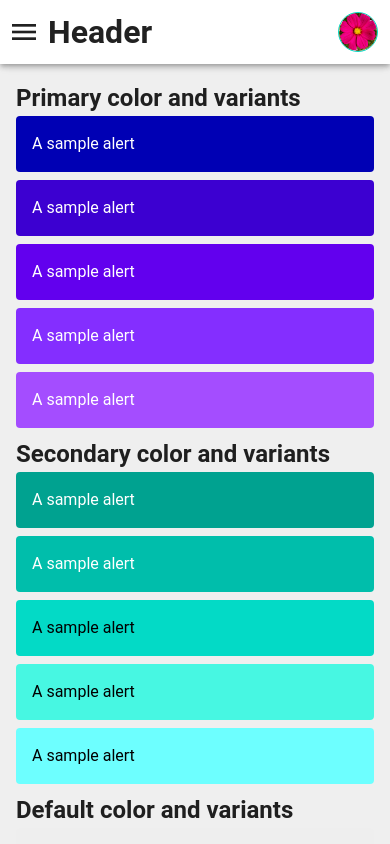
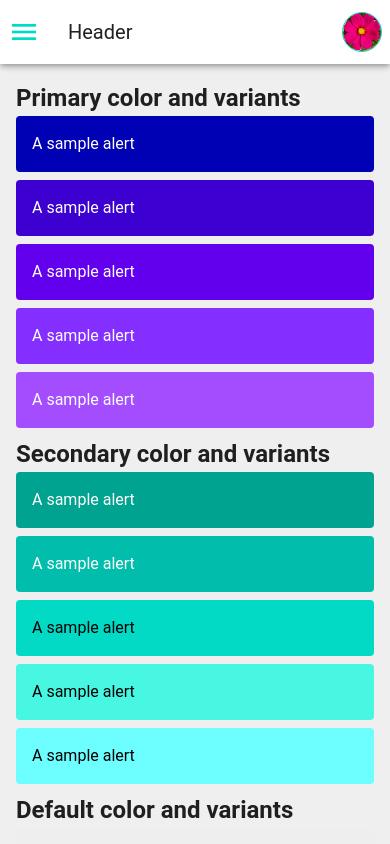
Before and after one commit to Mamun724/vue-animation, a Vue app: page / in a window 390 px wide. Shown: the top 844 px of the page. Built offline with nearby package versions, Linux system fonts and the light colour scheme.

Commit message:
Refactor AppBar component to remove custom styling.

```diff
--- a/src/components/AppBar.vue
+++ b/src/components/AppBar.vue
@@ -1,20 +1,23 @@
 <template>
-  <div class="pa-2 w-100 fill-height d-flex justify-space-between">
-    <div class="d-flex align-center">
-      <img class="d-none d-lg-inline-block fill-height" src="@/assets/logo.png" alt="logo"/>
-      <v-icon v-show="!openNavDrawer" class="d-lg-none" size="x-large" @click="toggleNavDrawer">
+  <v-avatar class="d-none d-lg-inline ml-2" rounded>
+    <v-img :src="logo" alt="logo"/>
+  </v-avatar>
+
+  <v-app-bar-nav-icon class="d-lg-none">
+    <v-icon v-show="!openNavDrawer" size="x-large" @click="toggleNavDrawer">
       mdi-menu
     </v-icon>
-      <v-icon v-show="openNavDrawer" class="d-lg-none" size="x-large" @click="toggleNavDrawer">
+    <v-icon v-show="openNavDrawer" size="x-large" @click="toggleNavDrawer">
       mdi-close
     </v-icon>
-      <h1 class="ml-2">Header</h1>
-    </div>
-    <div class="d-flex align-center">
+  </v-app-bar-nav-icon>
+
+  <v-toolbar-title>Header</v-toolbar-title>
+
   <v-menu>
     <template v-slot:activator="{props}">
-          <v-btn v-bind="props" icon>
-            <v-avatar variant="outlined">
+      <v-btn icon>
+        <v-avatar v-bind="props" variant="outlined">
           <v-img :src="store.getters.authenticatedUser?.profilePicture"/>
         </v-avatar>
       </v-btn>
@@ -35,13 +38,12 @@
       </v-list-item>
     </v-list>
   </v-menu>
-    </div>
-  </div>
 </template>
 
 <script setup>
 import {useStore} from "vuex";
 import {useRouter} from "vue-router";
+import logo from '@/assets/logo.svg';
 
 const props = defineProps({
   openNavDrawer: {
```
Lines whose indentation alone changed are shown as unchanged.
